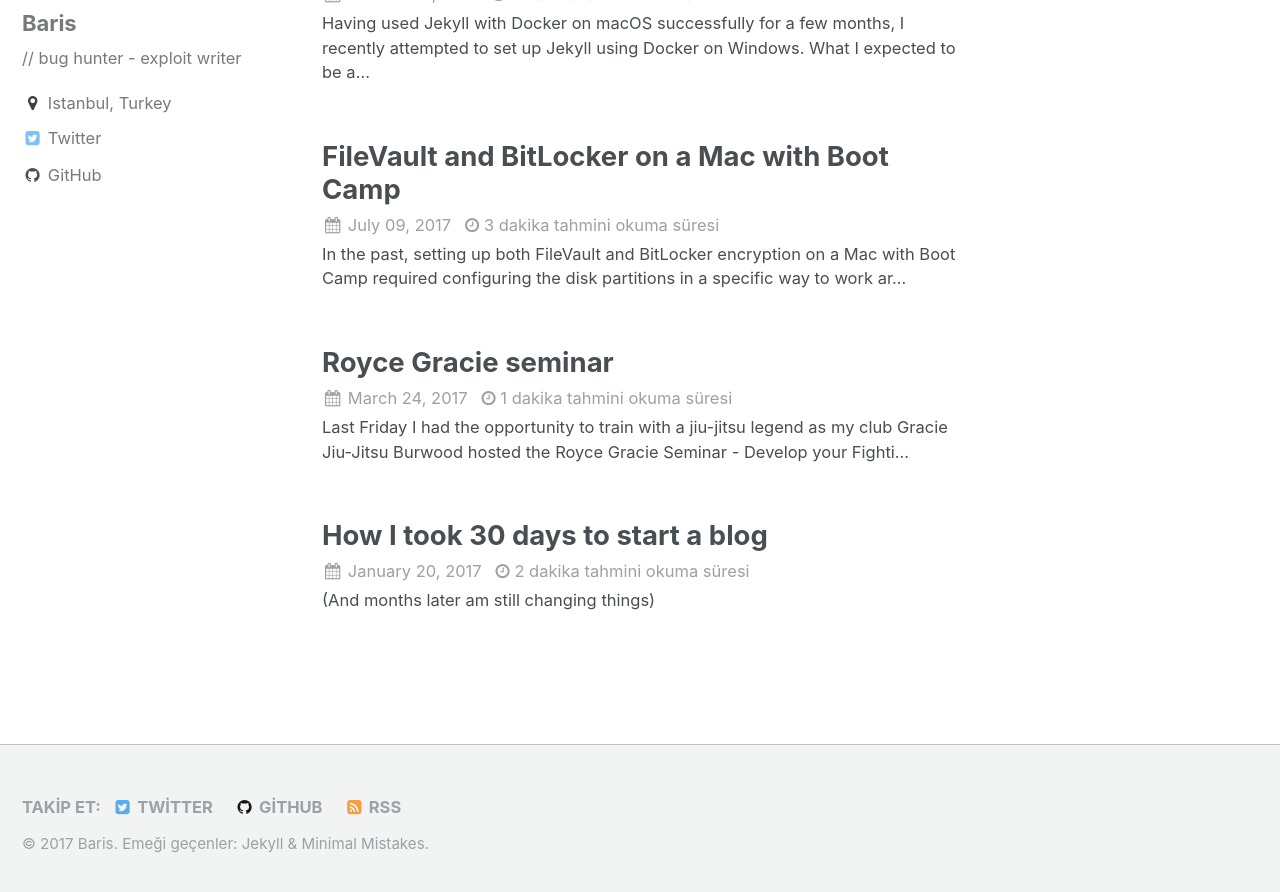
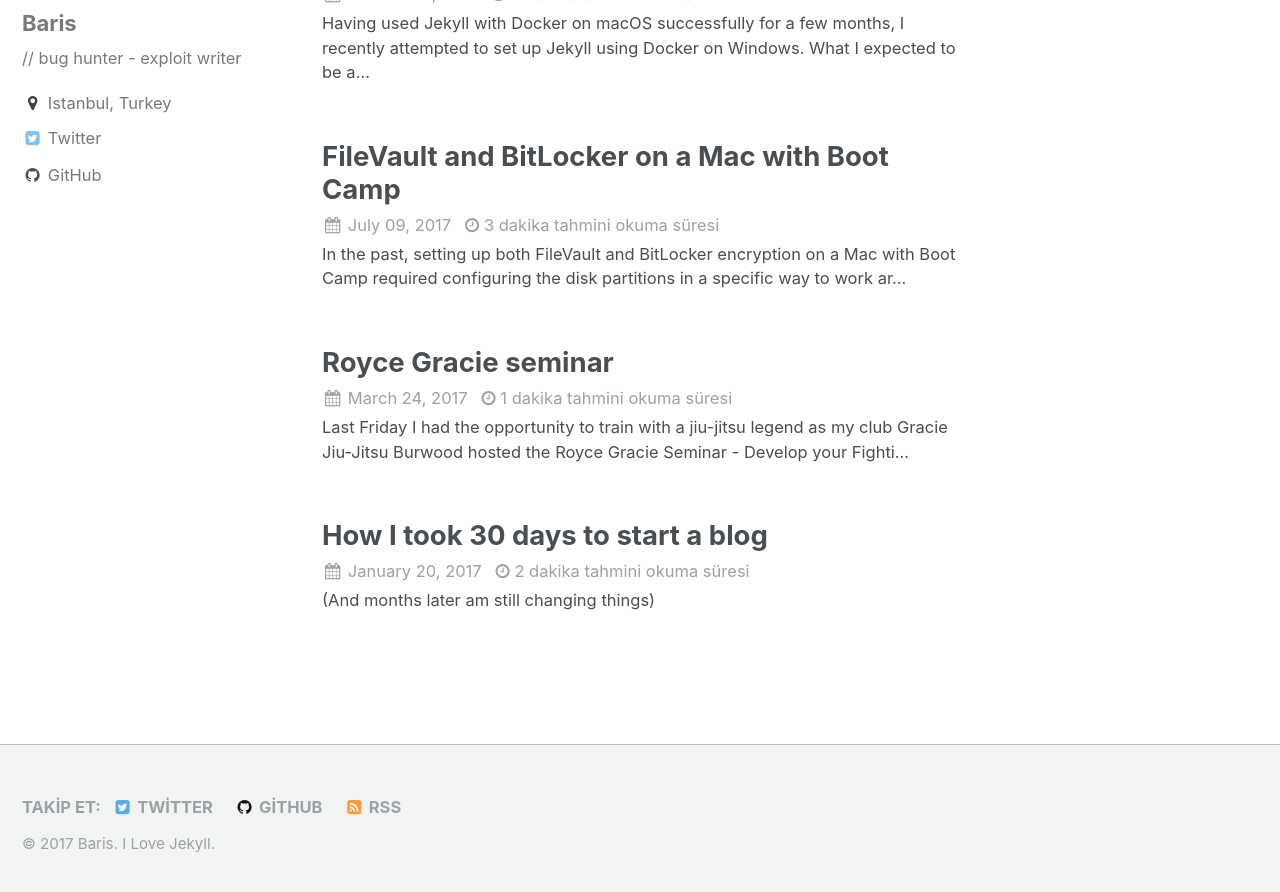
Before and after one commit to sonrabakarim/baris, a Jekyll site: the page built from index.html, in a window 1280 px wide and 900 px high, scrolled down 285 px. Shown: the top 892 px of the window. Built offline with Jekyll 4.4.1, drawn with Linux system fonts in a browser that asks for light colours; the list of posts is cut into pages by our own code.

Commit message:
Update footer.html

```diff
--- a/_includes/footer.html
+++ b/_includes/footer.html
@@ -22,4 +22,4 @@
   </ul>
 </div>
 
-<div class="page__footer-copyright">&copy; {{ site.time | date: '%Y' }} {{ site.name | default: site.title }}. {{ site.data.ui-text[site.locale].powered_by | default: "Powered by" }} <a href="http://jekyllrb.com" rel="nofollow">Jekyll</a> &amp; <a href="https://mademistakes.com/work/minimal-mistakes-jekyll-theme/" rel="nofollow">Minimal Mistakes</a>.</div>
+<div class="page__footer-copyright">&copy; {{ site.time | date: '%Y' }} {{ site.name | default: site.title }}. I Love Jekyll.</div>
```
